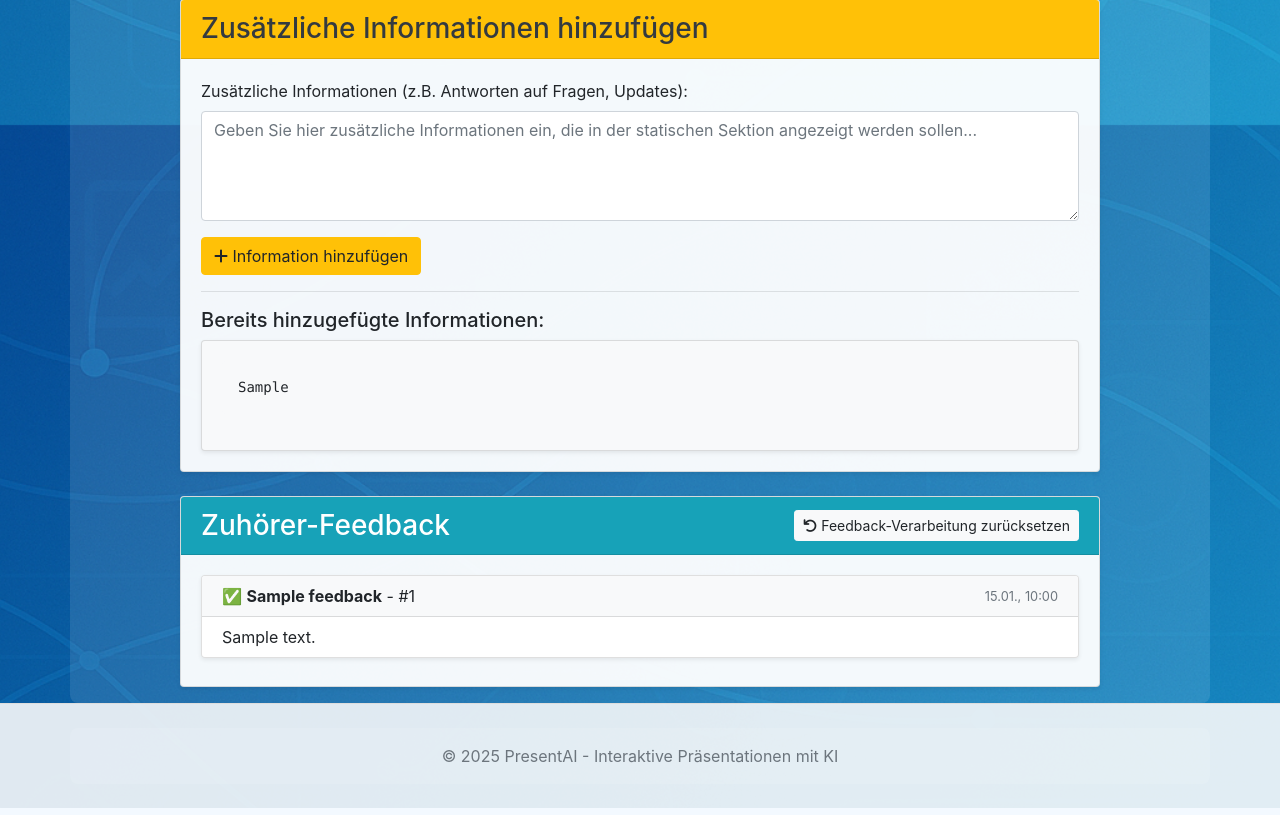
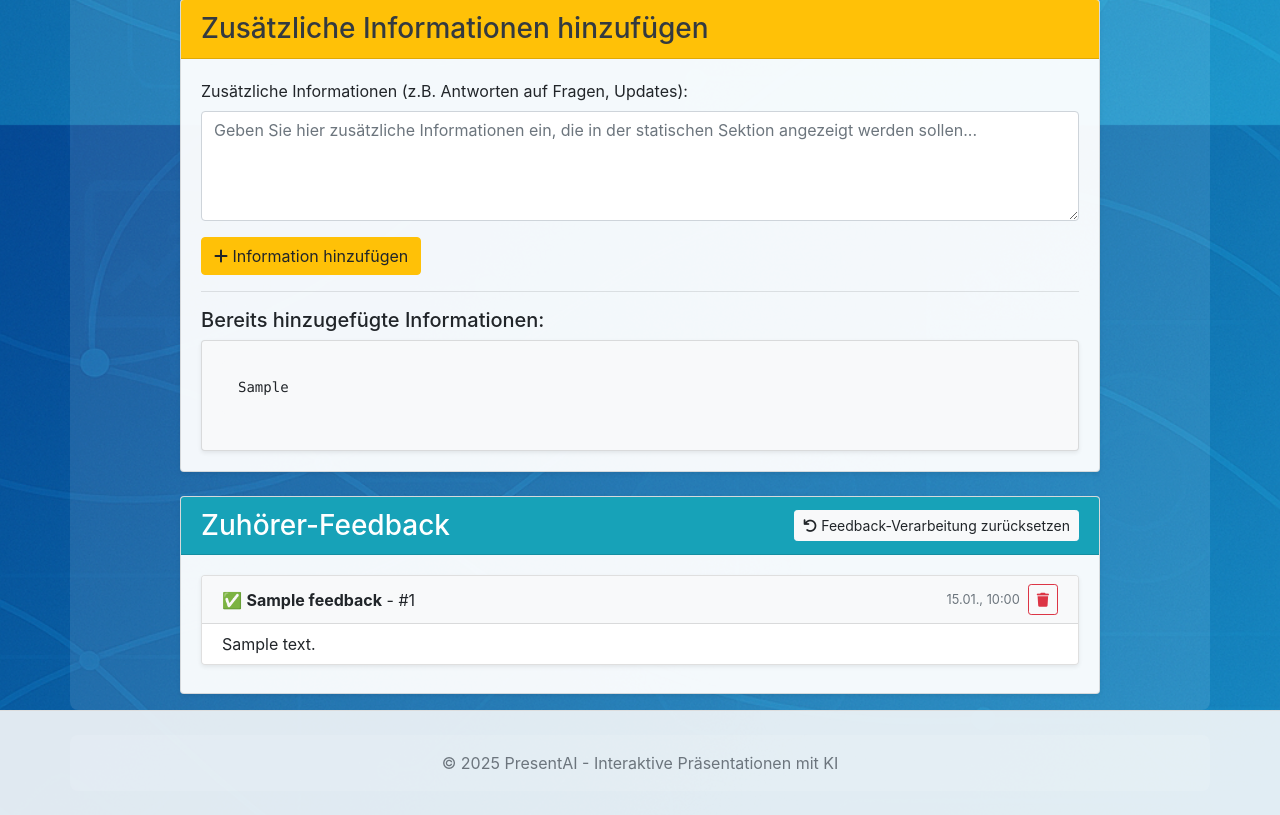
Before and after one commit to DG1001/ConfChat, a Flask app: page /presentation/1 in a window 1280 px wide. Shown: the part 1155-1970 px from the top of the page. Run offline with Flask 3, Linux system fonts and the light colour scheme; a user stored in the database is signed in; tables that the repository leaves empty hold one stand-in row (values such as "Sample post"); some libraries are stand-ins or nearby versions.

Commit message:
feat(feedback): add feedback deletion functionality
Implement a new endpoint to delete feedback associated with a presentation. Users can only delete their own feedback, unless they are administrators, ensuring proper access control. The UI has been updated to include a delete button next to each feedback item on the presentation view page. Confirmations are prompted before deletion to prevent accidental removals. This enhances user experience by allowing feedback management directly within the interface.

```diff
--- a/app.py
+++ b/app.py
@@ -555,6 +555,26 @@ def add_additional_info(id):
 
     return redirect(url_for('view_presentation', id=id))
 
+@app.route('/presentation/<int:presentation_id>/feedback/<int:feedback_id>/delete', methods=['POST'])
+@login_required
+def delete_feedback(presentation_id, feedback_id):
+    presentation = Presentation.get_active_or_404(presentation_id)
+
+    # Überprüfen, ob der Benutzer der Ersteller ist
+    if presentation.user_id != current_user.id and not current_user.is_admin:
+        return redirect(url_for('dashboard'))
+
+    # Feedback finden und löschen
+    feedback = Feedback.query.filter_by(id=feedback_id, presentation_id=presentation_id).first()
+    if feedback:
+        db.session.delete(feedback)
+        db.session.commit()
+        flash(f'Feedback #{feedback_id} wurde gelöscht.', 'success')
+    else:
+        flash('Feedback nicht gefunden.', 'error')
+
+    return redirect(url_for('view_presentation', id=presentation_id))
+
 @app.route('/presentation/<int:id>/reset_feedback_processing', methods=['POST'])
 @login_required
 def reset_feedback_processing(id):
--- a/templates/view_presentation.html
+++ b/templates/view_presentation.html
@@ -161,7 +161,14 @@
                                                     Feedback #{{ feedback.id }}
                                                 {% endif %}
                                             </span>
-                                            <small class="text-muted">{{ feedback.created_at.strftime('%d.%m %H:%M') }}</small>
+                                            <div class="d-flex align-items-center">
+                                                <small class="text-muted mr-2">{{ feedback.created_at.strftime('%d.%m %H:%M') }}</small>
+                                                <form method="post" action="{{ url_for('delete_feedback', presentation_id=presentation.id, feedback_id=feedback.id) }}" style="display: inline;">
+                                                    <button type="submit" class="btn btn-sm btn-outline-danger" title="Feedback löschen" onclick="return confirm('Feedback wirklich löschen?')">
+                                                        <i class="fas fa-trash"></i>
+                                                    </button>
+                                                </form>
+                                            </div>
                                         </div>
                                     </div>
                                     <div class="card-body py-2">
@@ -261,7 +268,14 @@ function updateFeedbacks() {
                                             `Feedback #${feedback.id}`
                                         }
                                     </span>
-                                    <small class="text-muted">${shortDate}</small>
+                                    <div class="d-flex align-items-center">
+                                        <small class="text-muted mr-2">${shortDate}</small>
+                                        <form method="post" action="/presentation/{{ presentation.id }}/feedback/${feedback.id}/delete" style="display: inline;">
+                                            <button type="submit" class="btn btn-sm btn-outline-danger" title="Feedback löschen" onclick="return confirm('Feedback wirklich löschen?')">
+                                                <i class="fas fa-trash"></i>
+                                            </button>
+                                        </form>
+                                    </div>
                                 </div>
                             </div>
                             <div class="card-body py-2">
```
